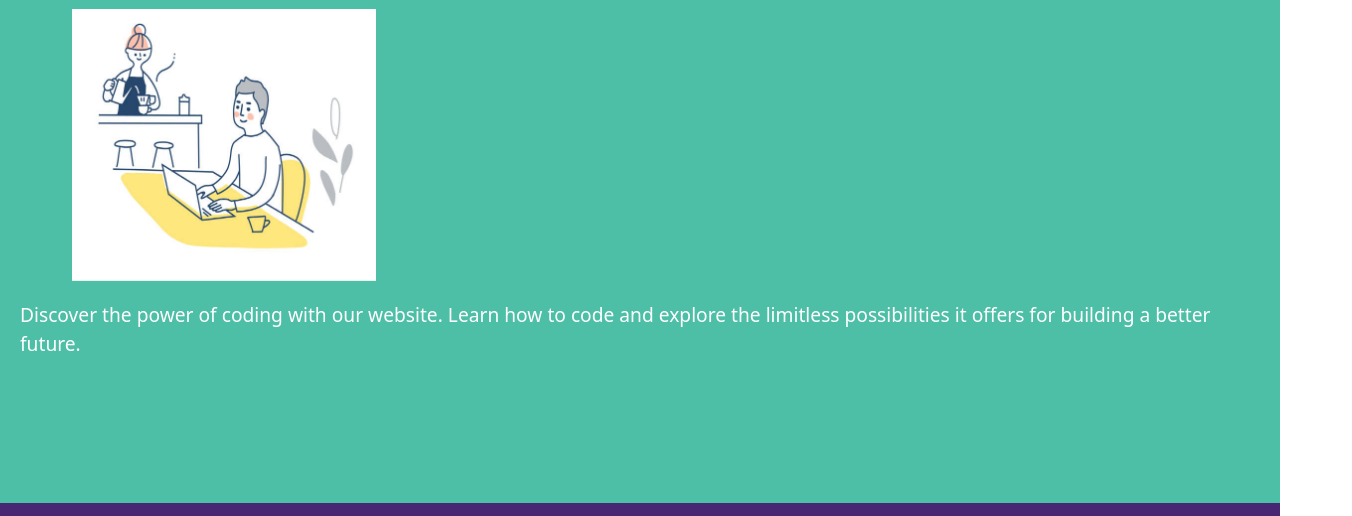
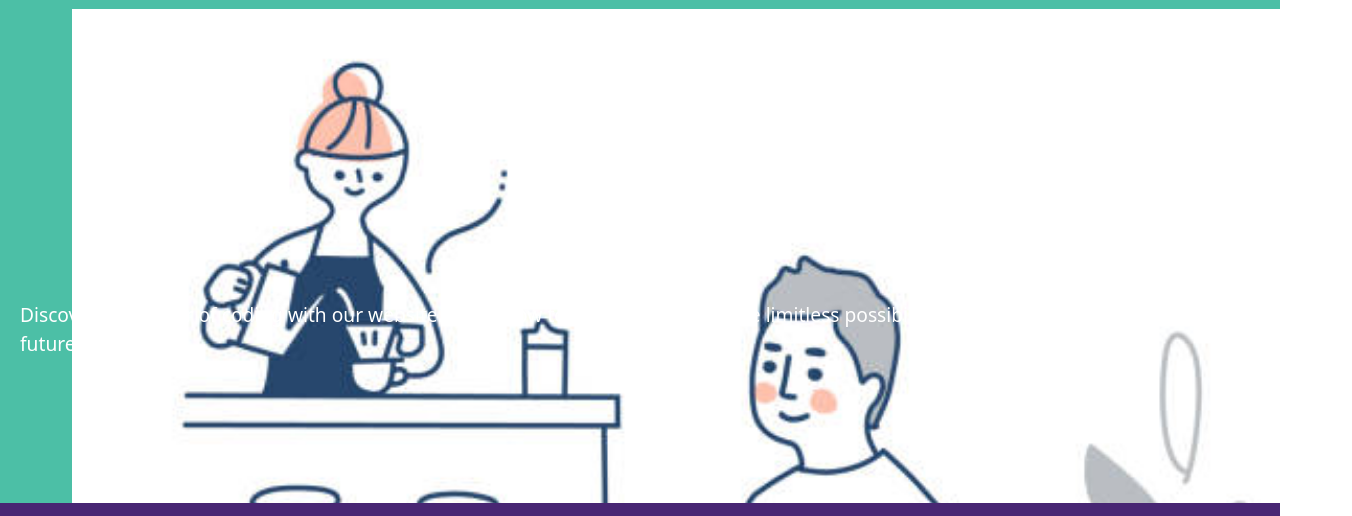
Before and after one commit to daxmore/Codeble, a website: page index.html in a window 1280 px wide. Shown: the part 231-747 px from the top of the page, 1352 px wide, since content can reach past the window. Drawn offline with nearby package versions, Linux system fonts and the light colour scheme.

Commit message:
Update style.css

```diff
--- a/style.css
+++ b/style.css
@@ -64,8 +64,8 @@
 }
 
 .image img {
-  height: 17rem;
-  width: 19rem;
+  height: auto;
+  width: 100%;
   left: 4.5rem;
   top: 15rem;
   position: absolute;
```
